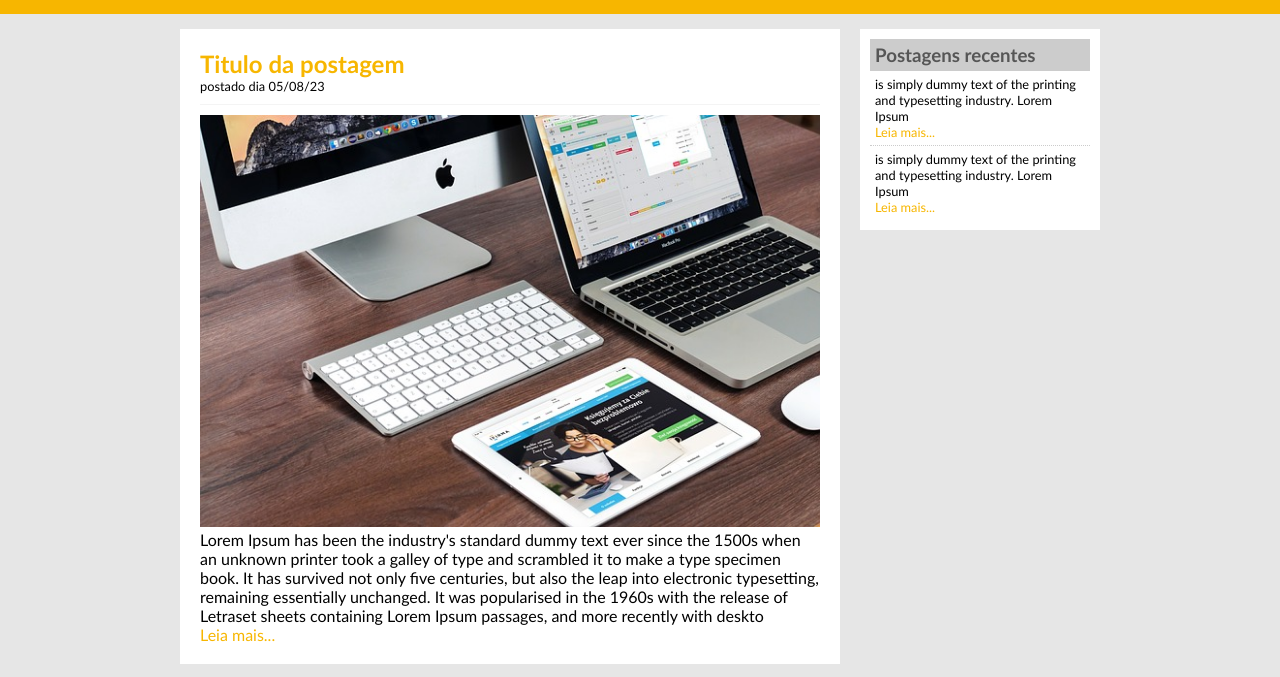
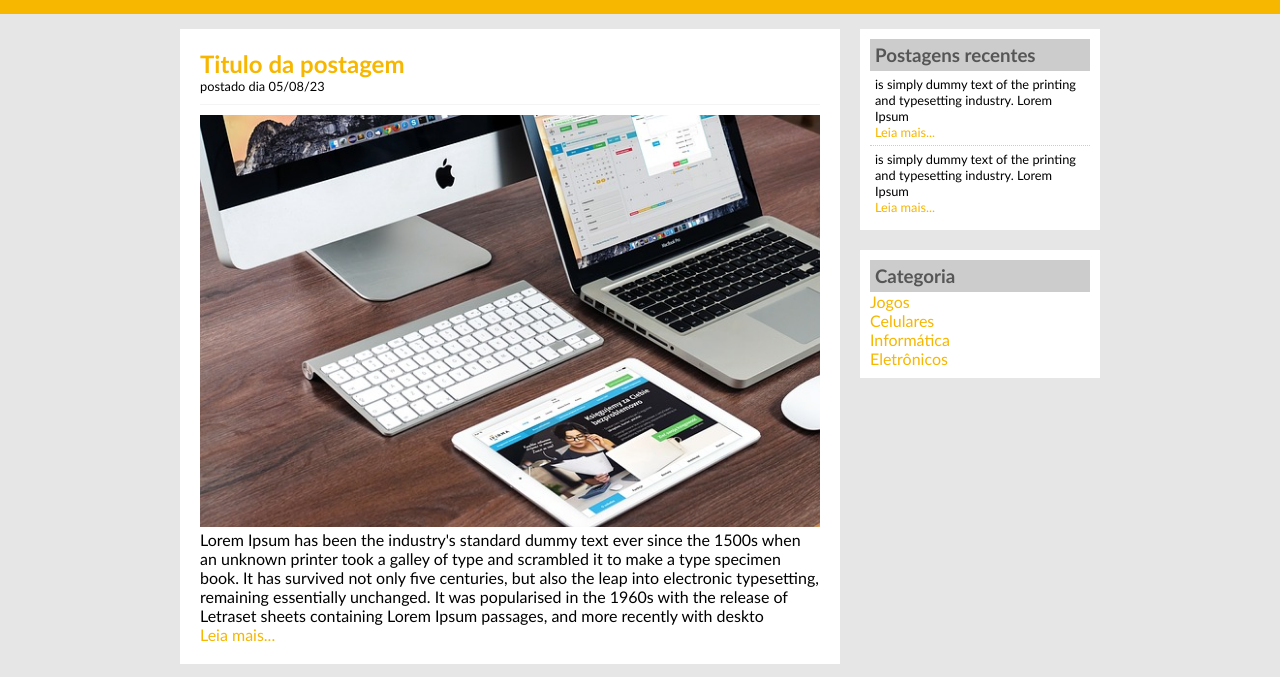
Before and after one commit to danielBRTanimacao/projeto-site-techblog, a plain HTML site: page index.html in a window 1280 px wide. Shown: the part 123-800 px from the top of the page. Drawn offline with Linux system fonts and the light colour scheme.

Commit message:
update final

```diff
--- a/index.html
+++ b/index.html
@@ -74,6 +74,14 @@
                     </div>
                 </div>
 
+                <div class="side-content">
+                    <h3>Categoria</h3>
+                    <a href="">Jogos</a><br>
+                    <a href="">Celulares</a><br>
+                    <a href="">Informática</a><br>
+                    <a href="">Eletrônicos</a><br>
+                </div>
+
             </div>
             <!--BaseBoard-->
             <div id="baseboard">
```
